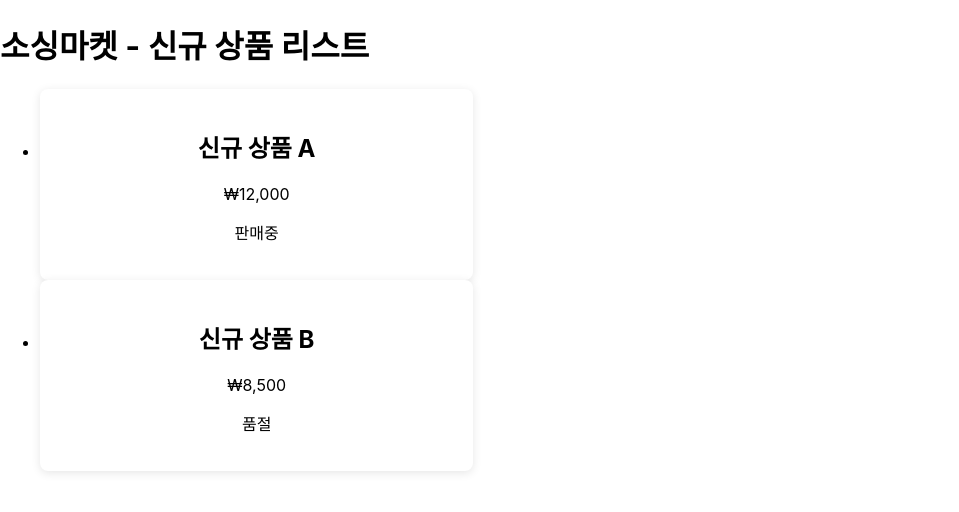
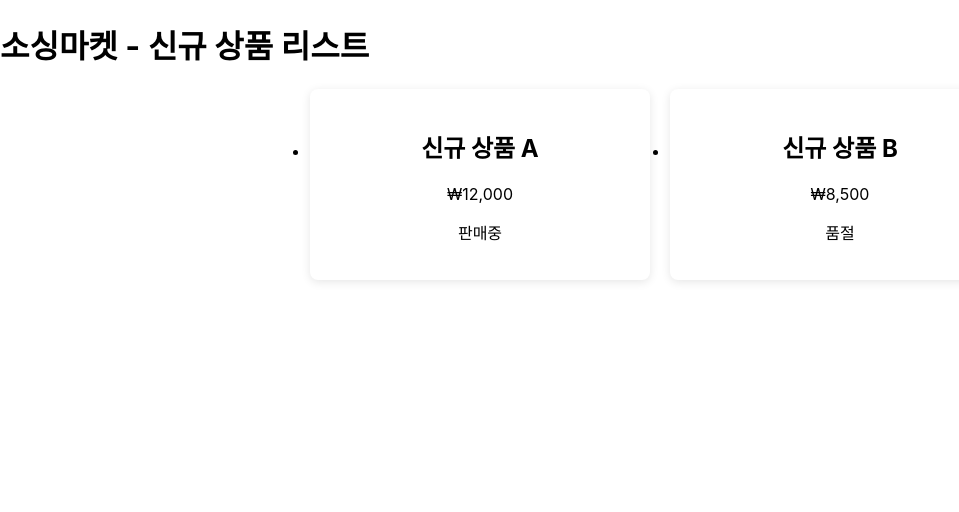
Before and after one commit to james1814eng/sourcing-market, a React (Create React App) app: page / in a window 1280 px wide. Shown: the top 512 px of the page, without its empty margins (0-959 px from the left). Built offline with nearby package versions, Linux system fonts and the light colour scheme.

Commit message:
상품 카드 간격 조정

```diff
--- a/src/App.css
+++ b/src/App.css
@@ -1,14 +1,15 @@
+.product-list {
+  display: flex;
+  flex-wrap: wrap;
+  gap: 20px;
+  justify-content: center;
+}
+
 .product-card {
   background-color: #ffffff;
   border-radius: 8px;
   padding: 20px;
-  width: calc(33.33% - 20px);
+  width: 300px;
   box-shadow: 0 2px 10px rgba(0,0,0,0.1);
   text-align: center;
-  transition: transform 0.2s, box-shadow 0.2s;
 }
-
-.product-card:hover {
-  transform: translateY(-5px);
-  box-shadow: 0 4px 20px rgba(0,0,0,0.15);
-}
```
